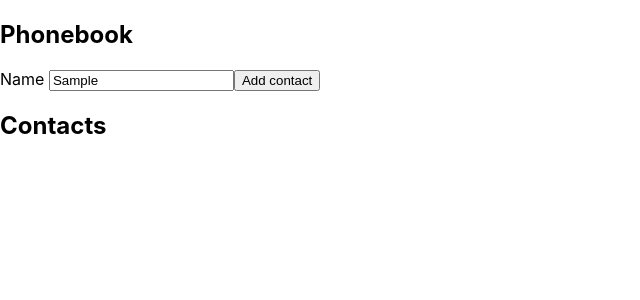
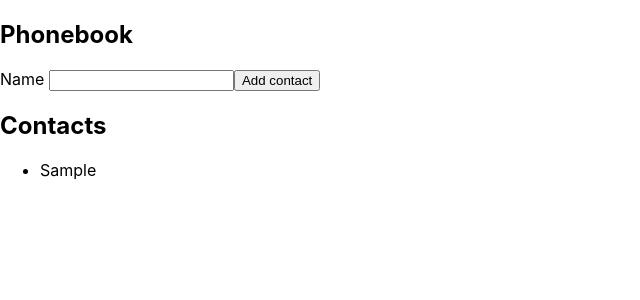
Before and after one commit to GeryMarkury/goit-react-hw-02-phonebook, a React (Create React App) app: page / in a window 1280 px wide. Both pictures are taken after typing "Sample" into the empty fields and a click on the button "Add contact". Shown: the top 300 px of the page, without its empty margins (0-640 px from the left). Built offline with nearby package versions, Linux system fonts and the light colour scheme.

Commit message:
Step 1 resolved

```diff
--- a/package.json
+++ b/package.json
@@ -7,6 +7,7 @@
     "@testing-library/jest-dom": "^5.16.3",
     "@testing-library/react": "^12.1.4",
     "@testing-library/user-event": "^13.5.0",
+    "nanoid": "^4.0.2",
     "react": "^18.1.0",
     "react-dom": "^18.1.0",
     "react-scripts": "5.0.1",
--- a/src/components/App.jsx
+++ b/src/components/App.jsx
@@ -1,4 +1,5 @@
 import { Component } from 'react';
+import { nanoid } from 'nanoid'
 import { Section } from './Section/Section';
 import { NameForm } from './Section/NameForm/NameForm';
 import { ContactsList } from './Section/ContactsList/ContactsList';
@@ -15,8 +16,12 @@ export class App extends Component {
   };
 
   onAddContact = () => {
-    this.state.contacts.push({ id: 1, name: this.state.name });
-  }
+    const newContact = { id: nanoid(), name: this.state.name };
+    this.setState(prevState => ({
+      contacts: [...prevState.contacts, newContact],
+      name: '',
+    }));
+  };
 
   render() {
     return (
@@ -25,7 +30,7 @@ export class App extends Component {
          <NameForm name={this.state.name} handleNameChange={this.handleNameChange} onAddContact={this.onAddContact}></NameForm>
         </Section>
         <Section title="Contacts">
-          <ContactsList></ContactsList>
+          <ContactsList contacts={this.state.contacts}></ContactsList>
         </Section>
       </div>
   );
--- a/src/components/Section/ContactsList/ContactsList.jsx
+++ b/src/components/Section/ContactsList/ContactsList.jsx
@@ -1,3 +1,5 @@
-export const ContactsList = () => (
-  <ul></ul>
+export const ContactsList = ({contacts}) => (
+    <ul>
+        {contacts.map(({ id, name }) => <li key={id}>{ name }</li>)}
+  </ul>
 );
--- a/src/components/Section/NameForm/NameForm.jsx
+++ b/src/components/Section/NameForm/NameForm.jsx
@@ -11,5 +11,4 @@ export const NameForm = ({ name, handleNameChange, onAddContact }) => (
         /></label>
         <button type="button" onClick={onAddContact}>Add contact</button>
     </form>
-
 )
```
Also changed, not shown: 1 other file (tests, documents, lock files or other folders).
